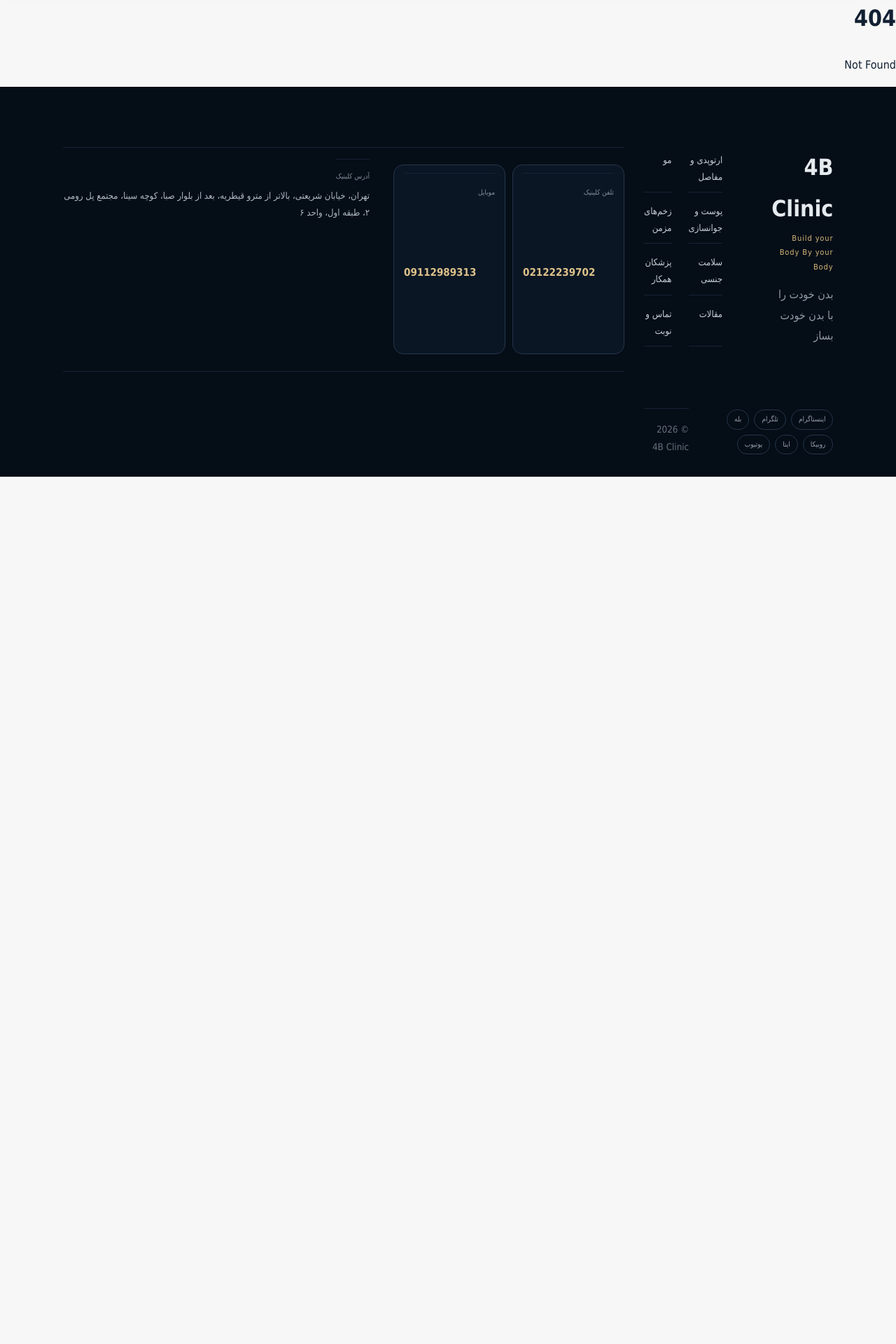
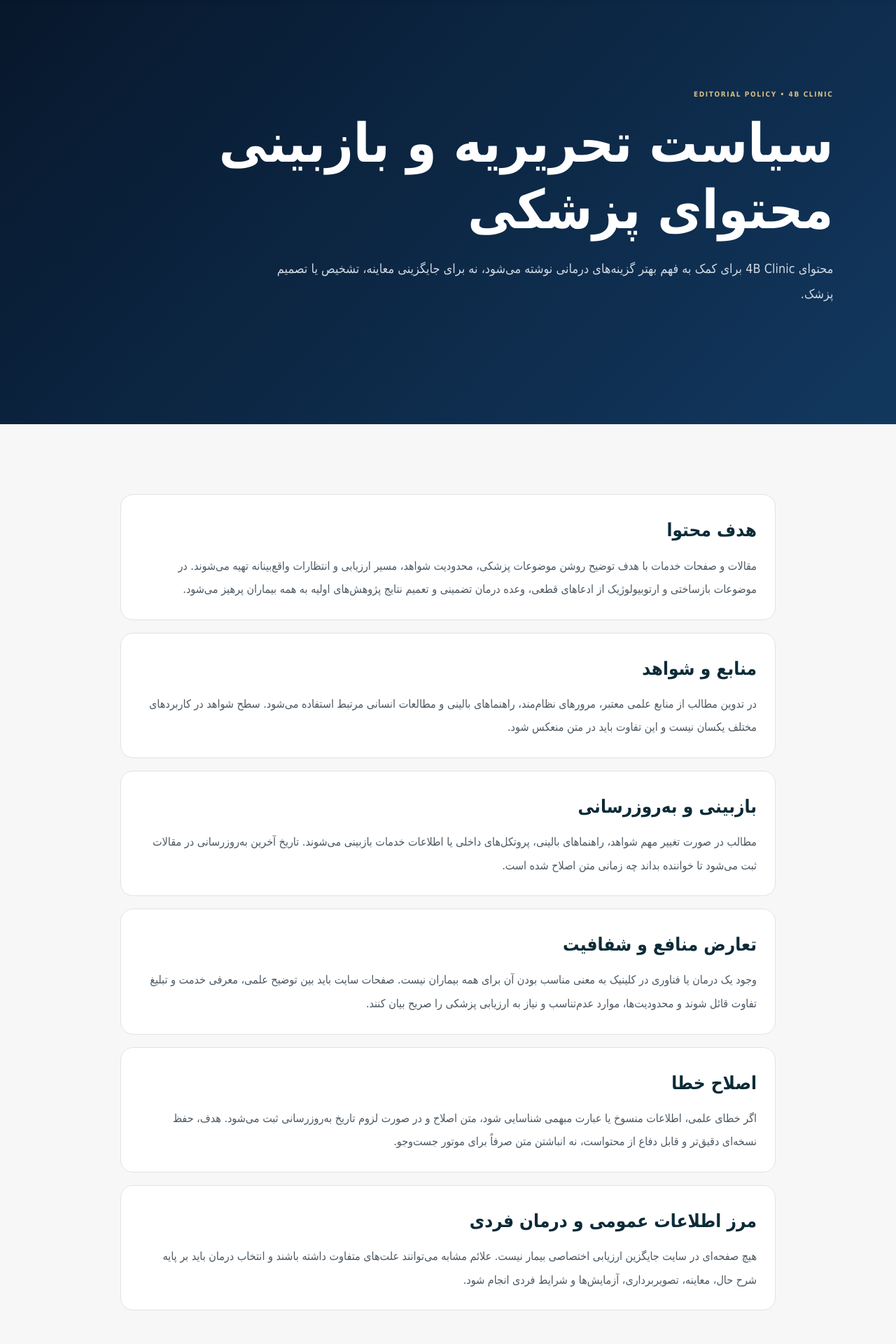
Before and after one commit to kianariai-alt/4B-Clinic-Web, a SvelteKit app: page /editorial-policy in a window 1280 px wide. Before the commit this address had no page. Shown: the part 100-2020 px from the top of the page at 70% size. Before the commit the page ends 800 px from the top, so only its background shows below. Built offline with nearby package versions, Linux system fonts and the light colour scheme.

Commit message:
seo: add medical editorial policy

```diff
--- /dev/null
+++ b/src/routes/editorial-policy/+page.svelte
@@ -0,0 +1,54 @@
+<svelte:head>
+  <title>سیاست تحریریه و بازبینی محتوای پزشکی | 4B Clinic</title>
+  <meta name="description" content="سیاست تحریریه 4B Clinic درباره تهیه، بازبینی، به‌روزرسانی و اصلاح محتوای پزشکی و علمی سایت." />
+  <link rel="canonical" href="https://4b-clinic.com/editorial-policy" />
+</svelte:head>
+
+<section class="policy-hero">
+  <div class="eyebrow">EDITORIAL POLICY • 4B CLINIC</div>
+  <h1>سیاست تحریریه و بازبینی محتوای پزشکی</h1>
+  <p>محتوای 4B Clinic برای کمک به فهم بهتر گزینه‌های درمانی نوشته می‌شود، نه برای جایگزینی معاینه، تشخیص یا تصمیم پزشک.</p>
+</section>
+
+<section class="policy-body">
+  <article>
+    <h2>هدف محتوا</h2>
+    <p>مقالات و صفحات خدمات با هدف توضیح روشن موضوعات پزشکی، محدودیت شواهد، مسیر ارزیابی و انتظارات واقع‌بینانه تهیه می‌شوند. در موضوعات بازساختی و ارتوبیولوژیک از ادعاهای قطعی، وعده درمان تضمینی و تعمیم نتایج پژوهش‌های اولیه به همه بیماران پرهیز می‌شود.</p>
+  </article>
+
+  <article>
+    <h2>منابع و شواهد</h2>
+    <p>در تدوین مطالب از منابع علمی معتبر، مرورهای نظام‌مند، راهنماهای بالینی و مطالعات انسانی مرتبط استفاده می‌شود. سطح شواهد در کاربردهای مختلف یکسان نیست و این تفاوت باید در متن منعکس شود.</p>
+  </article>
+
+  <article>
+    <h2>بازبینی و به‌روزرسانی</h2>
+    <p>مطالب در صورت تغییر مهم شواهد، راهنماهای بالینی، پروتکل‌های داخلی یا اطلاعات خدمات بازبینی می‌شوند. تاریخ آخرین به‌روزرسانی در مقالات ثبت می‌شود تا خواننده بداند چه زمانی متن اصلاح شده است.</p>
+  </article>
+
+  <article>
+    <h2>تعارض منافع و شفافیت</h2>
+    <p>وجود یک درمان یا فناوری در کلینیک به معنی مناسب بودن آن برای همه بیماران نیست. صفحات سایت باید بین توضیح علمی، معرفی خدمت و تبلیغ تفاوت قائل شوند و محدودیت‌ها، موارد عدم‌تناسب و نیاز به ارزیابی پزشکی را صریح بیان کنند.</p>
+  </article>
+
+  <article>
+    <h2>اصلاح خطا</h2>
+    <p>اگر خطای علمی، اطلاعات منسوخ یا عبارت مبهمی شناسایی شود، متن اصلاح و در صورت لزوم تاریخ به‌روزرسانی ثبت می‌شود. هدف، حفظ نسخه‌ای دقیق‌تر و قابل دفاع از محتواست، نه انباشتن متن صرفاً برای موتور جست‌وجو.</p>
+  </article>
+
+  <article>
+    <h2>مرز اطلاعات عمومی و درمان فردی</h2>
+    <p>هیچ صفحه‌ای در سایت جایگزین ارزیابی اختصاصی بیمار نیست. علائم مشابه می‌توانند علت‌های متفاوت داشته باشند و انتخاب درمان باید بر پایه شرح حال، معاینه، تصویربرداری، آزمایش‌ها و شرایط فردی انجام شود.</p>
+  </article>
+</section>
+
+<style>
+  .eyebrow{font-size:10px;letter-spacing:.16em;color:#d8bd83;font-weight:900}
+  .policy-hero{padding:clamp(100px,12vw,150px) clamp(20px,7vw,110px);background:linear-gradient(135deg,#07172b,#12385f);color:#fff}
+  .policy-hero h1{font-size:clamp(40px,6vw,78px);line-height:1.25;margin:12px 0 18px;max-width:1000px}
+  .policy-hero p{max-width:820px;font-size:18px;line-height:2;color:#d0d9e1}
+  .policy-body{max-width:980px;margin:0 auto;padding:clamp(60px,8vw,100px) 22px;display:grid;gap:18px}
+  .policy-body article{padding:26px;border:1px solid #e0e4e1;border-radius:18px;background:#fff}
+  .policy-body h2{font-size:26px;margin:0 0 10px;color:#0c2b38}
+  .policy-body p{margin:0;color:#4d5963;line-height:2.1}
+</style>
```
